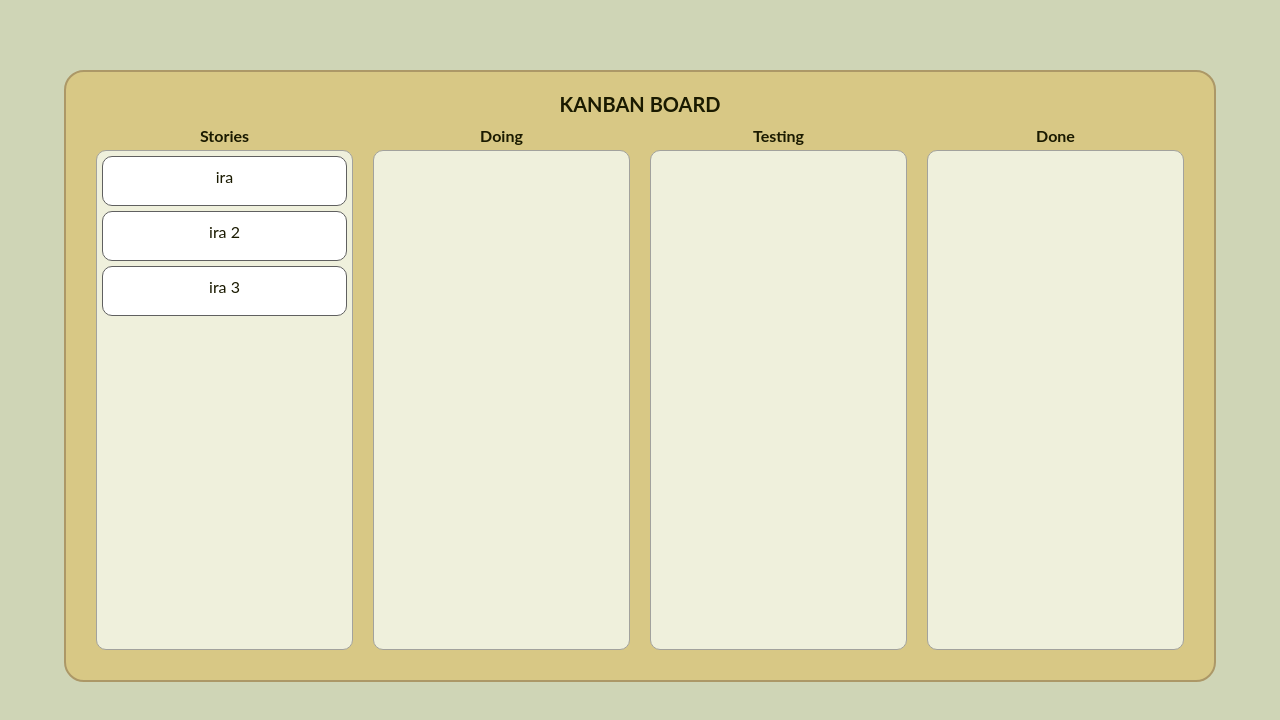
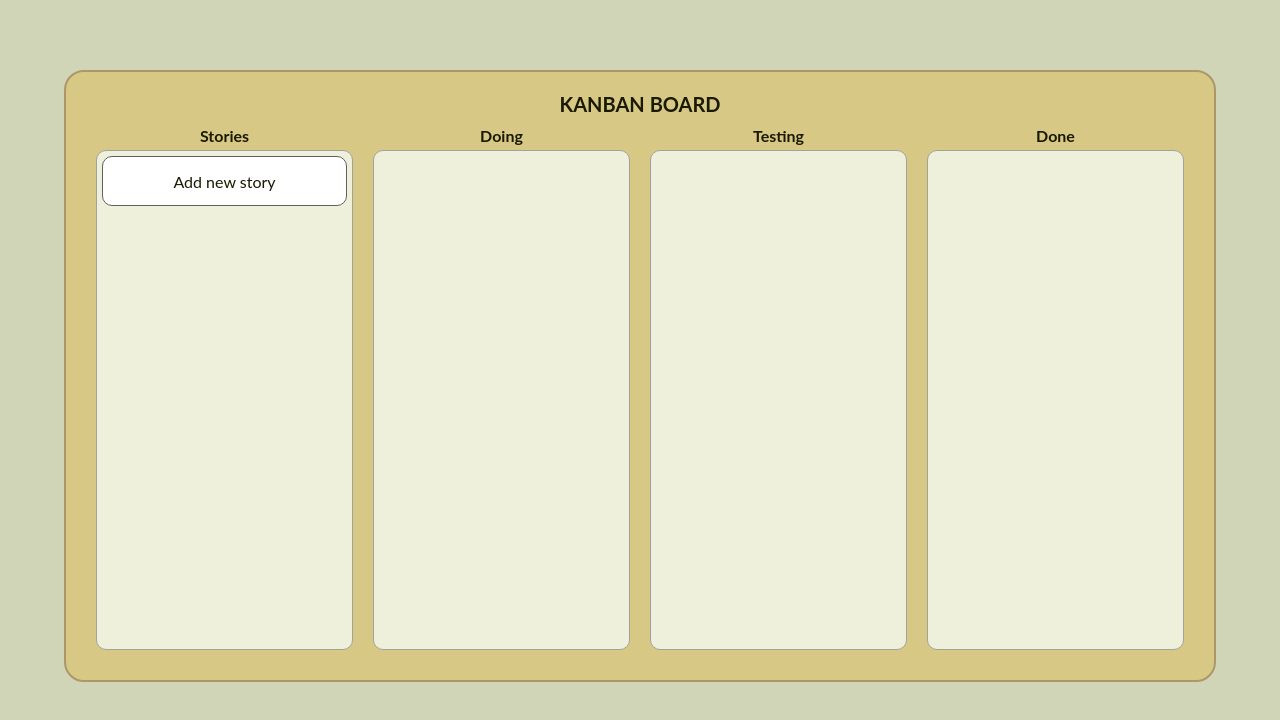
Before and after one commit to MemoRegalado/Kanban-Board-in-React, a React (Create React App) app: page / in a window 1280 px wide. Shown: the top 720 px of the page. Built offline with nearby package versions, Linux system fonts and the light colour scheme.

Commit message:
Button to add stories

```diff
--- a/src/componentes/ColumnBoard.js
+++ b/src/componentes/ColumnBoard.js
@@ -4,7 +4,7 @@ import Story from './Story.js'
 
 
 
-function ColumnBoard ({ nombrecolumna, botonagregar, stories, avanzarstory, columna }){
+function ColumnBoard ({ nombrecolumna, botonagregar, stories, avanzarstory, columnnumber }){
   return (
     <div className='container-column-board'>
       <h4>{nombrecolumna}</h4>
@@ -14,9 +14,11 @@ function ColumnBoard ({ nombrecolumna, botonagregar, stories, avanzarstory, colu
             <Story
               key={story.id}
               id={story.id}
-              texto={story.texto}
+              text={story.text}
               avanzarstory={avanzarstory}
-              columna={columna}
+              columnnumber={columnnumber}
+              rootstory={story.rootstory}
+              addnewstory={botonagregar}
             />
           )
         }
--- a/src/componentes/KanbanBoard.js
+++ b/src/componentes/KanbanBoard.js
@@ -7,31 +7,38 @@ import { v4 as uuidv4 } from 'uuid';
 function KanbanBoard() {
 
   const [storiesStories, setStoriesStories] = useState([
-    {id: uuidv4(),
-    texto: 'ira'},
-    {id: uuidv4(),
-    texto: 'ira 2'},
-    {id: uuidv4(),
-    texto: 'ira 3'}
+  {id: uuidv4(),
+    text: 'Add new story',
+    rootstory: 1
+    }
+    // ,
+    // {id: uuidv4(),
+    // text: 'Story 1',
+    // rootstory: ''
+    // }
   ]);
   const [storiesDoing, setStoriesDoing] = useState([]);
   const [storiesTesting, setStoriesTesting] = useState([]);
   const [storiesDone, setStoriesDone] = useState([]);
+  const [valor, setValor] = useState(1);
 
+  const addNewStory = () =>{
+    // event.preventDefault();
+    console.log('ppppp');
+    const storyNueva = {
+      id: uuidv4(),
+      text: 'Story ' + valor,
+      rootstory: ''
+    };
 
-  // const agregarStory = () =>{
-  //   //console.log('ppppp');
-  //    const storyNueva = {
-  //     id: uuidv4(),
-  //     texto: 'probando',
-  //   };
-
-  //   if (storyNueva.texto.trim()){
-  //     storyNueva.texto = storyNueva.texto.trim();
-  //     const storiesActualizadas = [storyNueva, ...storiesStories];
-  //     setStoriesStories(storiesActualizadas);
-  //   }
-  // };
+    if (storyNueva.text.trim()){
+      storyNueva.text = storyNueva.text.trim();
+      // storiesStories.push(storyNueva);
+      const storiesActualizadas = [...storiesStories, storyNueva];
+      setStoriesStories(storiesActualizadas);
+      setValor(valor + 1);
+    }
+  };
 
   const moverStory = (id, noColumna) => {
     //recibo la columna actual
@@ -46,9 +53,10 @@ function KanbanBoard() {
         storyMoving = storiesStories.find(story => story.id == id);
         storyNueva = {
           id: uuidv4(),
-          texto: storyMoving.texto,
+          text: storyMoving.text,
+          rootstory: ''
         };
-        storiesActualizadas = [storyNueva, ...storiesDoing];
+        storiesActualizadas = [...storiesDoing, storyNueva];
         setStoriesDoing(storiesActualizadas);
         storiesActualizadas = storiesStories.filter(story => story.id !== id);
         setStoriesStories(storiesActualizadas);
@@ -57,9 +65,10 @@ function KanbanBoard() {
         storyMoving = storiesDoing.find(story => story.id == id);
         storyNueva = {
           id: uuidv4(),
-          texto: storyMoving.texto,
+          text: storyMoving.text,
+          rootstory: ''
         };
-        storiesActualizadas = [storyNueva, ...storiesTesting];
+        storiesActualizadas = [...storiesTesting, storyNueva];
         setStoriesTesting(storiesActualizadas);
         storiesActualizadas = storiesDoing.filter(story => story.id !== id);
         setStoriesDoing(storiesActualizadas);
@@ -68,9 +77,10 @@ function KanbanBoard() {
         storyMoving = storiesTesting.find(story => story.id == id);
         storyNueva = {
           id: uuidv4(),
-          texto: storyMoving.texto,
+          text: storyMoving.text,
+          rootstory: ''
         };
-        storiesActualizadas = [storyNueva, ...storiesDone];
+        storiesActualizadas = [...storiesDone, storyNueva];
         setStoriesDone(storiesActualizadas);
         storiesActualizadas = storiesTesting.filter(story => story.id !== id);
         setStoriesTesting(storiesActualizadas);
@@ -78,14 +88,30 @@ function KanbanBoard() {
     }
   };
 
-  //agregarStory();
+  // const addRootStory = () =>{
+  //   const storyNueva = {
+  //     id: uuidv4(),
+  //     text: 'Add new story',
+  //     rootstory: {addNewStory}
+  //   };
+
+  //   if (storyNueva.text.trim()){
+  //     storyNueva.text = storyNueva.text.trim();
+  //     storiesStories.push(storyNueva);
+  //    const storiesActualizadas = [...storiesStories, storyNueva];
+  //     setStoriesStories(storiesStories);
+
+  //   }
+  // }
+
+  // addRootStory();
 
   return (
     <div className='kanban-container'>
-      <ColumnBoard nombrecolumna={'Stories'} stories={storiesStories} botonagregar='' avanzarstory={moverStory} columna='1' />
-      <ColumnBoard nombrecolumna={'Doing'} stories={storiesDoing} botonagregar='' avanzarstory={moverStory} columna='2'/>
-      <ColumnBoard nombrecolumna={'Testing'} stories={storiesTesting} botonagregar='' avanzarstory={moverStory} columna='3'/>
-      <ColumnBoard nombrecolumna={'Done'} stories={storiesDone} botonagregar='' avanzarstory={''} columna='4'/>
+      <ColumnBoard nombrecolumna={'Stories'} stories={storiesStories} botonagregar={addNewStory} avanzarstory={moverStory} columnnumber='1' />
+      <ColumnBoard nombrecolumna={'Doing'} stories={storiesDoing} botonagregar='' avanzarstory={moverStory} columnnumber='2' />
+      <ColumnBoard nombrecolumna={'Testing'} stories={storiesTesting} botonagregar='' avanzarstory={moverStory} columnnumber='3' />
+      <ColumnBoard nombrecolumna={'Done'} stories={storiesDone} botonagregar='' avanzarstory={''} columnnumber='4' />
     </div>
 
   );
--- a/src/componentes/Story.js
+++ b/src/componentes/Story.js
@@ -2,15 +2,28 @@ import React from 'react';
 import '../stylesheets/Story.css'
 
 
-function Story({ texto, id, avanzarstory, columna }) {
+function Story({ text, id, avanzarstory, columnnumber, rootstory, addnewstory }) {
+
+  // const añadirstory= ( rootstory ) => {
+  //   console.log('estas añadiendo ' + rootstory);
+  // }
+
+  const handleClick = () => {
+    //  event.preventDefault();
+    // rootstory();
+    if(rootstory != '' )
+      {{addnewstory()}}
+    else {
+      if(avanzarstory != '')
+        {avanzarstory(id, columnnumber)}
+      }
+  };
+
   return(
     <div
       className='story'
-      onClick={() =>
-        {if(avanzarstory != '')
-          avanzarstory(id, columna)}
-          }>
-      {texto}
+      onClick={handleClick}>
+      <div>{text}</div>
     </div>
   );
 }
--- a/src/stylesheets/KanbanBoard.css
+++ b/src/stylesheets/KanbanBoard.css
@@ -4,7 +4,7 @@
     /* padding: 20px; */
     display: flex;
     justify-content: center;
-    align-items: center;
+    align-items: flex-start;
     flex-wrap: nowrap;
     gap: 20px;
     /* background-color: blue; */
--- a/src/stylesheets/Story.css
+++ b/src/stylesheets/Story.css
@@ -6,4 +6,8 @@
   text-align: center;
   border-radius: 10px;
   border: 1px solid rgb(96, 96, 96);
+  cursor: pointer;
+  display:flex;
+  justify-content: center;
+  align-items: center;
 }
```
Also changed, not shown: 1 other file (tests, documents, lock files or other folders).
